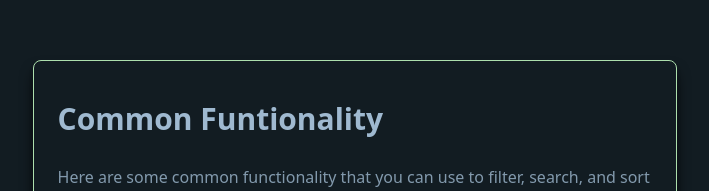
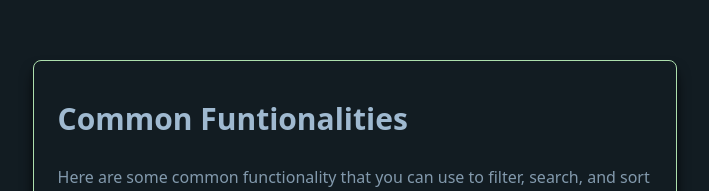
Before and after one commit to itzAmka/Common-Functionalities, a SvelteKit app: page / in a window 1280 px wide. Shown: the part 204-395 px from the top of the page, without its empty margins (285-994 px from the left). Built offline with nearby package versions, Linux system fonts and the light colour scheme.

Commit message:
update page heading to `common Functionalities`

```diff
--- a/src/routes/+page.svelte
+++ b/src/routes/+page.svelte
@@ -7,7 +7,7 @@
 		class="border flex flex-col gap-10 shadow-lg rounded-lg p-6 py-10 border-success shadow-black"
 	>
 		<div class="prose">
-			<h1 class="text-3xl font-bold">Common Funtionality</h1>
+			<h1 class="text-3xl font-bold">Common Funtionalities</h1>
 			<p>
 				Here are some common functionality that you can use to filter, search, and sort your data.
 			</p>
```
